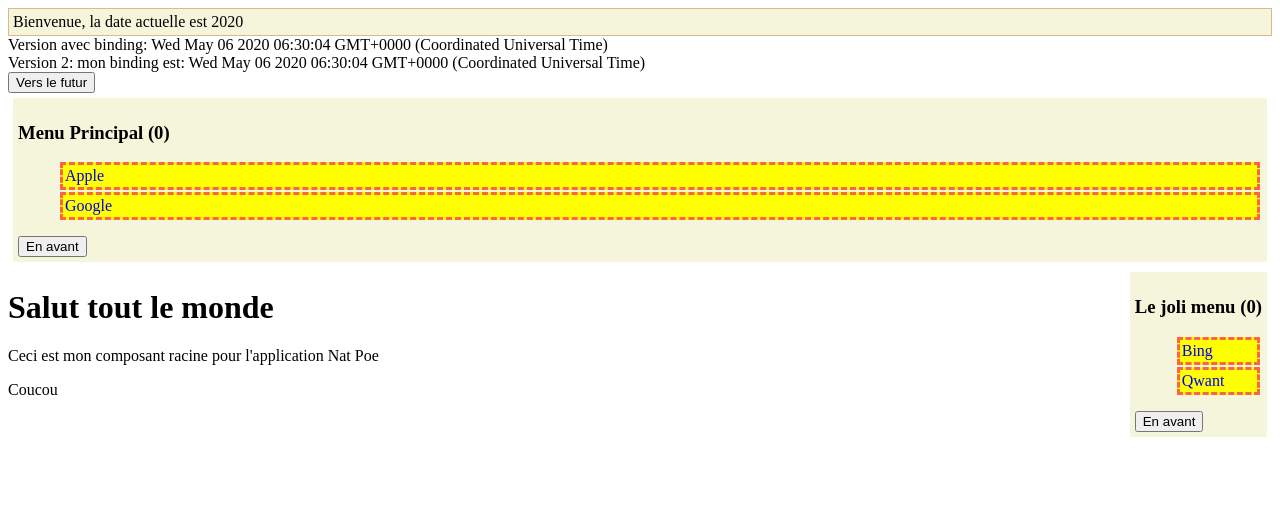
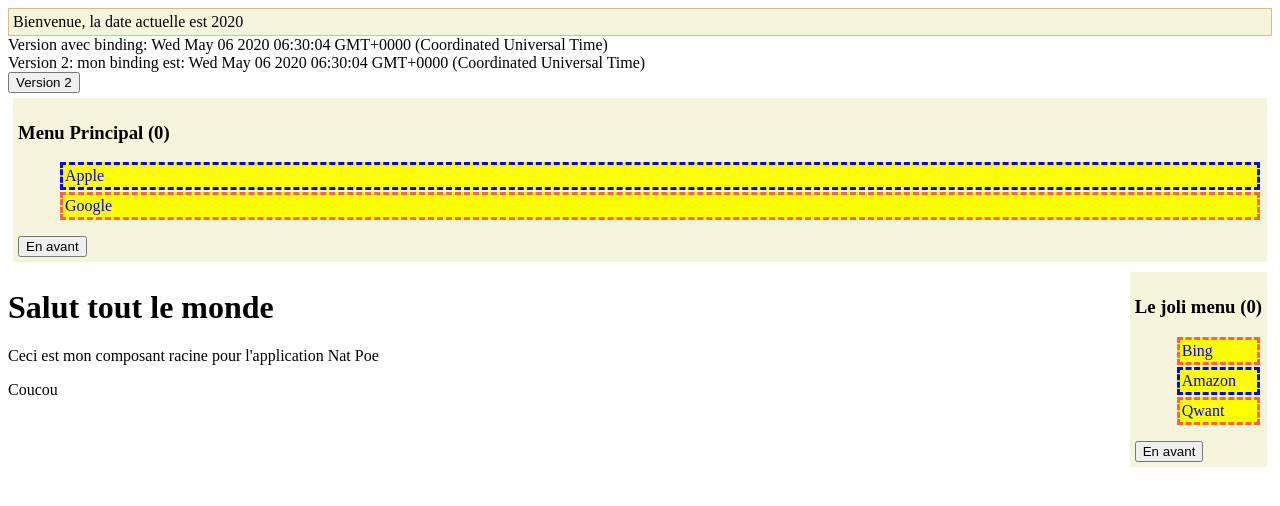
Before and after one commit to actifred/ns-poe-app, an Angular app: page / in a window 1280 px wide. Shown: the top 506 px of the page. Built offline with nearby package versions, Linux system fonts and the light colour scheme.

Commit message:
Premieres directives

```diff
--- a/src/app/app.component.ts
+++ b/src/app/app.component.ts
@@ -15,6 +15,7 @@ export class AppComponent {
   constructor() {
     this.liens = [
       { url: 'https://bing.com', intitule: 'Bing' },
+      { url: 'https://amazon.com', intitule: 'Amazon' },
       { url: 'https://qwant.com', intitule: 'Qwant' }
     ];
   }
--- a/src/app/entete/entete.component.html
+++ b/src/app/entete/entete.component.html
@@ -1,7 +1,7 @@
 <div class="entete">Bienvenue, la date actuelle est <span>{{ afficheAnnee() }}</span></div>
 <div>Version avec binding: <span [textContent]="afficheDate()"></span></div>
-<div>Version 2: <span textContent="mon binding est: {{ afficheDate() }}"></span></div>
-<button (click)="augmenteAnnee(1)">Vers le futur</button>
+<div *ngIf="isVersion2Visible">Version 2: <span textContent="mon binding est: {{ afficheDate() }}"></span></div>
+<button (click)="toggleVisibility()">Version 2</button>
 
 <nat-menu
     titre="Menu Principal"
--- a/src/app/entete/entete.component.ts
+++ b/src/app/entete/entete.component.ts
@@ -9,6 +9,8 @@ import { ObjetLien } from '../shared/structures';
 export class EnteteComponent {
     private annee = 2020;
 
+    public isVersion2Visible = true;
+
     public liens: ObjetLien[];
 
     constructor() {
@@ -17,6 +19,7 @@ export class EnteteComponent {
         { url: 'https://google.com', intitule: 'Google' }
       ];
     }
+
     public afficheDate() {
         return Date();
     }
@@ -29,4 +32,8 @@ export class EnteteComponent {
         console.log(valeur);
         this.annee += valeur;
     }
+
+    public toggleVisibility() {
+        this.isVersion2Visible = !this.isVersion2Visible;
+    }
 }
--- a/src/app/menu/menu.component.css
+++ b/src/app/menu/menu.component.css
@@ -15,6 +15,10 @@ nav ul li {
     display: block;
 }
 
+nav ul li.voyelle {
+    border-color: blue;
+}
+
 a {
     text-decoration: none;
 }
--- a/src/app/menu/menu.component.html
+++ b/src/app/menu/menu.component.html
@@ -1,7 +1,11 @@
 <nav>
     <h3>{{ myTitle }} ({{ compteur }})</h3>
 <ul>
-    <li *ngFor="let lien of liens">
+    <li *ngFor="let lien of liens"
+        [ngClass]="{
+            'voyelle': isVoyelle(lien),
+            'consonne': !isVoyelle(lien)
+        }">
         <a [href]="lien.url" [textContent]="lien.intitule"></a>
     </li>
 </ul>
--- a/src/app/menu/menu.component.ts
+++ b/src/app/menu/menu.component.ts
@@ -23,4 +23,19 @@ export class MenuComponent {
         this.compteur++;
         this.avancementEvent.emit(this.compteur);
     }
+
+    public isVoyelle(lien: ObjetLien) {
+        switch (lien.intitule[0].toLowerCase()) {
+            case 'a':
+            case 'e':
+            case 'i':
+            case 'o':
+            case 'u':
+            case 'y':
+                return true;
+                break;
+            default:
+                return false;
+        }
+    }
 }
```
